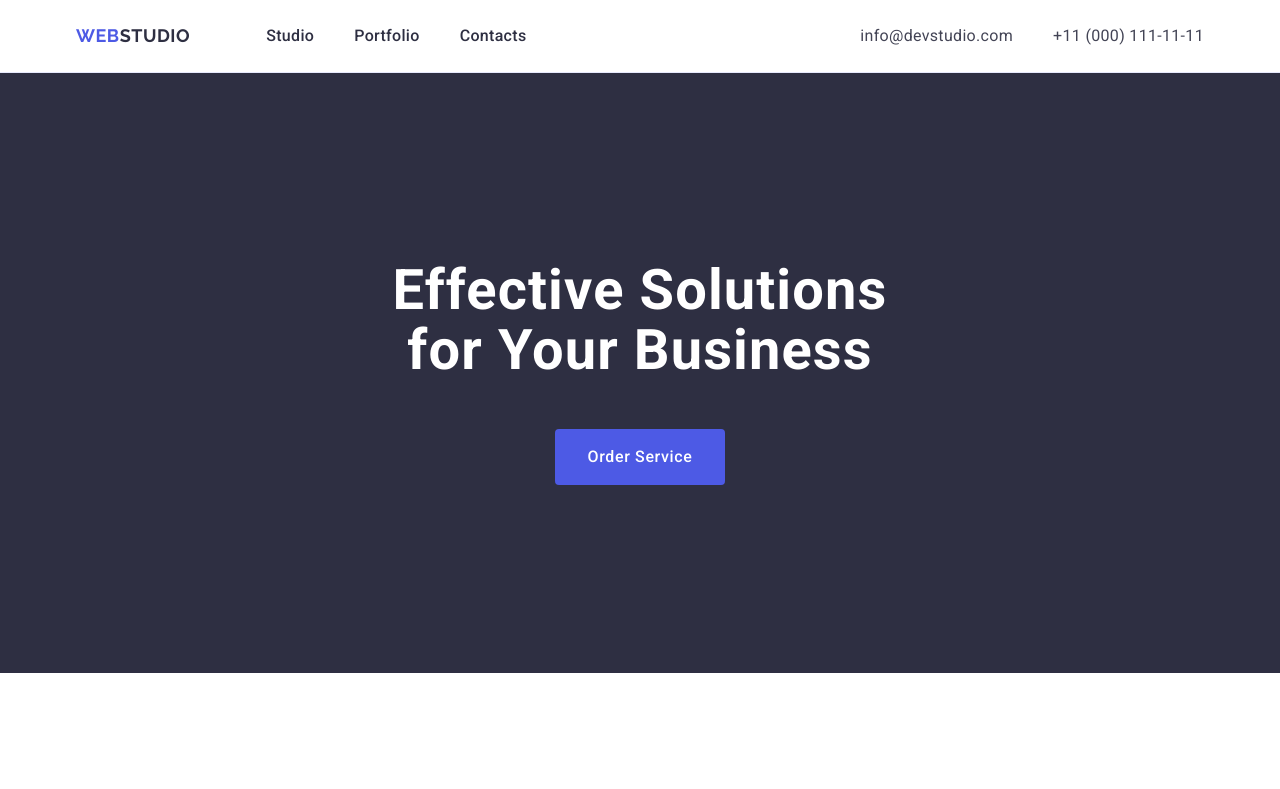
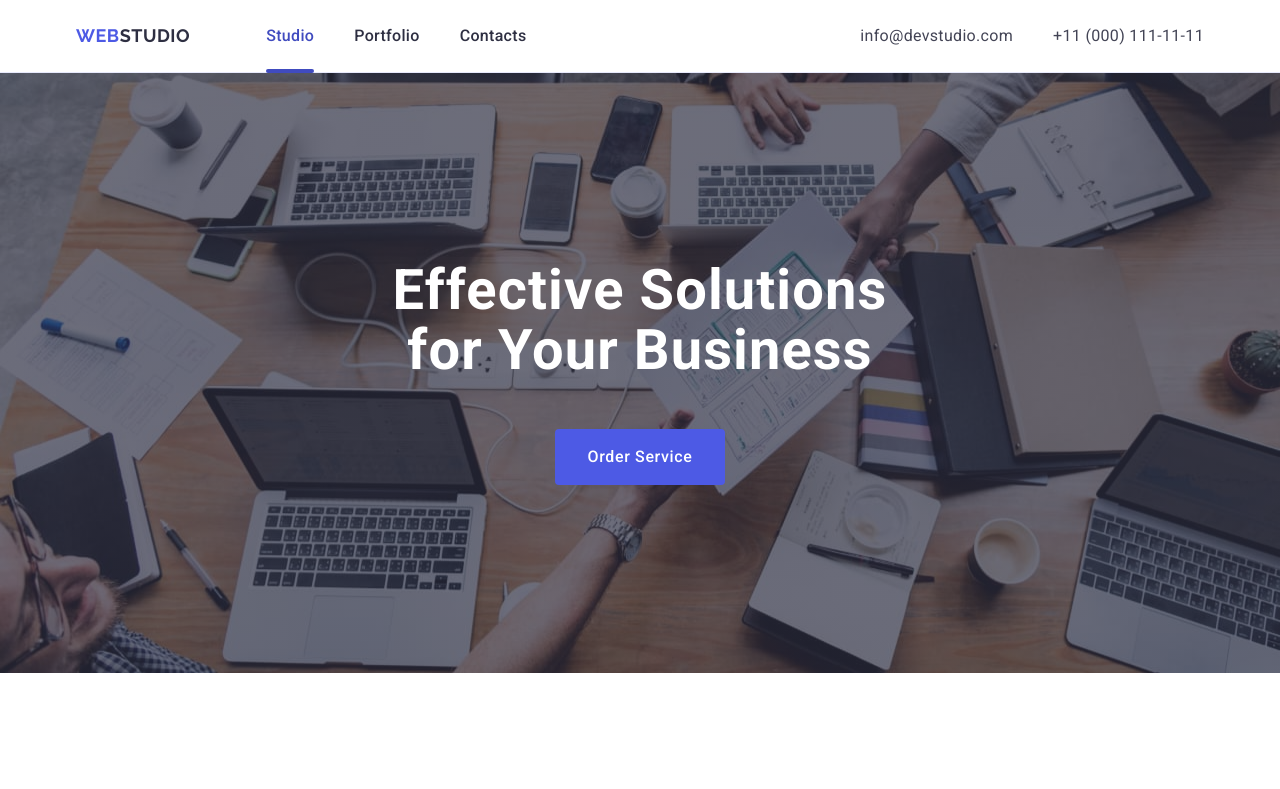
Before and after one commit to andrii-kyrch/goit-markup-hw-04, a plain HTML site: page index.html in a window 1280 px wide. Shown: the top 789 px of the page. Drawn offline with nearby package versions, Linux system fonts and the light colour scheme.

Commit message:
Add style current link, add hero bg

```diff
--- a/css/styles.css
+++ b/css/styles.css
@@ -114,11 +114,28 @@ img {
   padding-bottom: 24px;
   font-weight: 500;
   color: #2e2f42;
+  transition: color 250ms cubic-bezier(0.4, 0, 0.2, 1);
 }
 
 .menu-link:hover,
 .menu-link:focus {
   color: #404bbf;
+}
+
+.current {
+  position: relative;
+  color: #404bbf;
+}
+
+.current::after {
+  content: '';
+  position: absolute;
+  bottom: -1px;
+  left: 0;
+  width: 100%;
+  height: 4px;
+  border-radius: 2px;
+  background-color: #404bbf;
 }
 
 .contact {
@@ -130,15 +147,29 @@ img {
   gap: 40px;
 }
 
+.contact-link {
+  transition: color 250ms cubic-bezier(0.4, 0, 0.2, 1);
+}
+
 .contact-link:hover,
 .contact-link:focus {
   color: #404bbf;
 }
 
 .hero {
+  max-width: 1440px;
+  margin-left: auto;
+  margin-right: auto;
   padding-top: 188px;
   padding-bottom: 188px;
   background-color: #2e2f42;
+  background-image: linear-gradient(
+      to bottom,
+      rgba(46, 47, 66, 0.7),
+      rgba(46, 47, 66, 0.7)
+    ),
+    url(../images/bg-hero.jpeg);
+  background-size: cover;
 }
 
 .page-title {
--- a/index.html
+++ b/index.html
@@ -28,7 +28,7 @@
           >
           <ul class="menu">
             <li class="menu-item">
-              <a class="menu-link" href="./index.html">Studio</a>
+              <a class="menu-link current" href="./index.html">Studio</a>
             </li>
             <li class="menu-item">
               <a class="menu-link" href="">Portfolio</a>
```
Also changed, not shown: images/bg-hero.jpeg (added), 1 other file.
